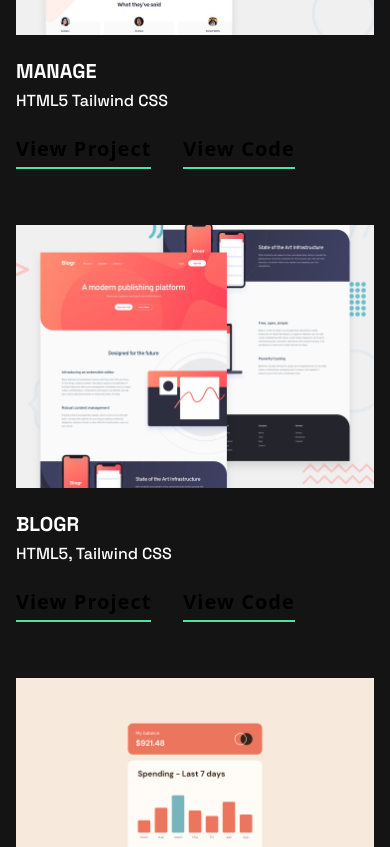
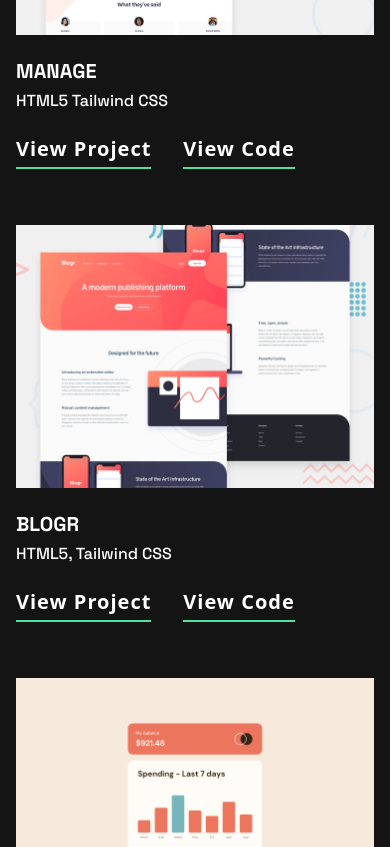
Before and after one commit to MundiaNderi/single-page, a React (Vite) app: page / in a window 390 px wide. Shown: the part 2017-2864 px from the top of the page. Built offline with nearby package versions, Linux system fonts and the light colour scheme.

Commit message:
Making the mobile links white

```diff
--- a/src/Projects.css
+++ b/src/Projects.css
@@ -27,3 +27,7 @@
 link {
     color: white;
 }
+
+.projects-mobile {
+    color: white;
+}
--- a/src/Projects.jsx
+++ b/src/Projects.jsx
@@ -50,7 +50,7 @@ export default function Projects() {
           href={project.url}
           target="_blank"
           rel="noopener noreferrer"
-          className="text-white font-space-grotesk font-bold text-xl leading-7 tracking-wider link mr-8">
+          className="projects-mobile  font-space-grotesk font-bold text-xl leading-7 tracking-wider link mr-8 !important">
           View Project
            <hr className='projectshr mt-1 mb-10' />
         </a>
@@ -58,7 +58,7 @@ export default function Projects() {
           href={project.github}
           target="_blank"
           rel="noopener noreferrer"
-          className="link font-space-grotesk font-bold text-xl leading-7 tracking-wider"
+          className="projects-mobile  font-space-grotesk font-bold text-xl leading-7 tracking-wider !important"
         >
           View Code
            <hr className='projectshr mt-1 mb-10' />
```
